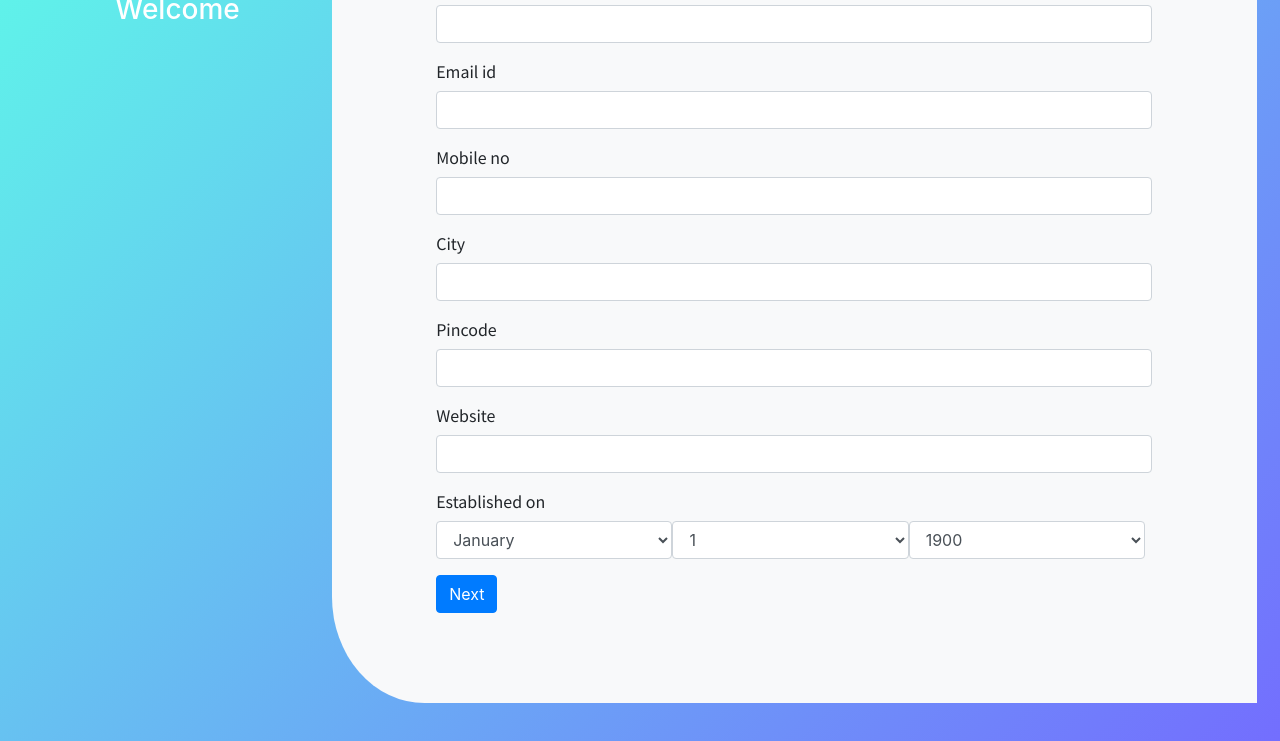
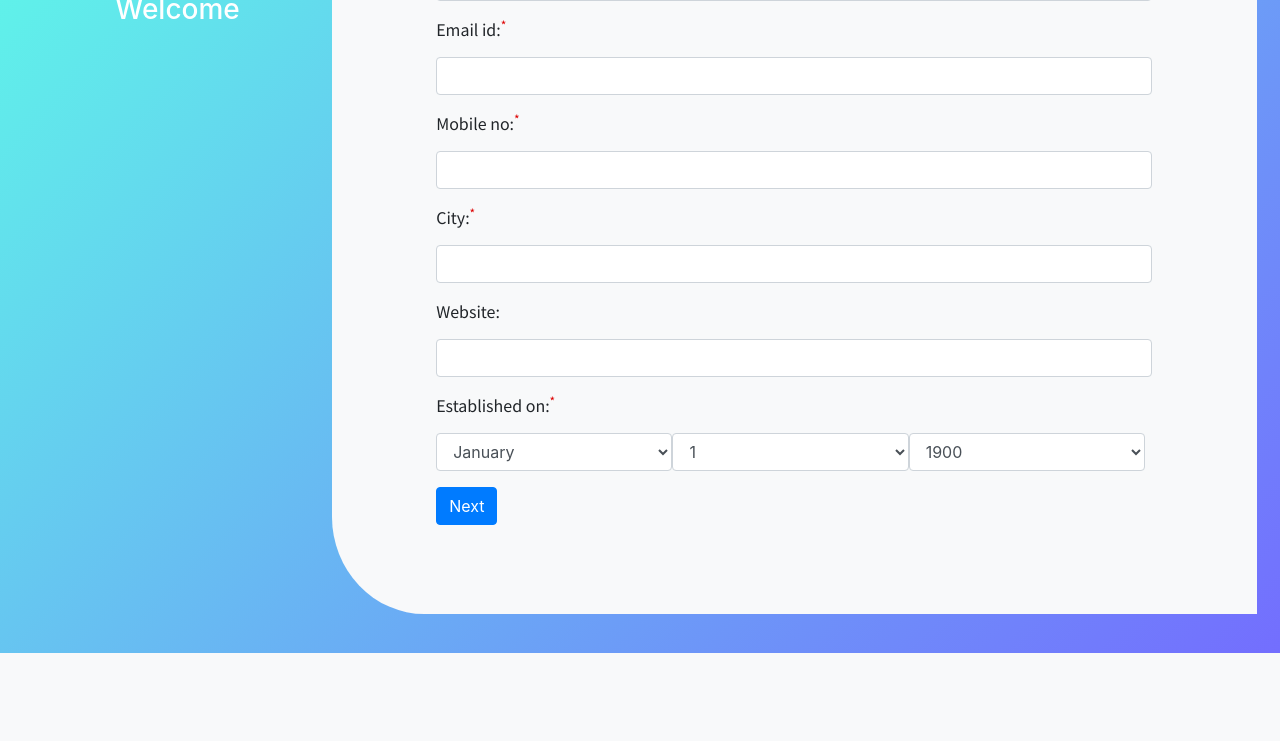
Before and after one commit to madhusona/django-NGO, a Django app: page /Registration/ in a window 1280 px wide. Shown: the part 395-1136 px from the top of the page. After the commit the page ends 1048 px from the top, so only its background shows below. Run offline with Django 3.2, Linux system fonts and the light colour scheme; some libraries are stand-ins or nearby versions.

Commit message:
map changes

```diff
--- a/djangoNGO/settings.py
+++ b/djangoNGO/settings.py
@@ -28,7 +28,7 @@ GOOGLE_KEY = 'AIzaSyA1zVFhtkIuZub4tDDkkFsAtd49uWdkKmo'
 # SECURITY WARNING: don't run with debug turned on in production!
 DEBUG = True
 
-ALLOWED_HOSTS = []
+ALLOWED_HOSTS = ['10.10.17.157','localhost']
 
 
 # Application definition
--- a/frugal/models.py
+++ b/frugal/models.py
@@ -20,7 +20,7 @@ class NGO(models.Model):
     City = models.CharField(max_length=50,help_text="Maximum 50 Characters")
     Latitude = models.DecimalField(null=True,blank=True,max_digits=13, decimal_places=10)
     Longitude = models.DecimalField(null=True,blank=True,max_digits=13, decimal_places=10)
-    Pincode = models.CharField(max_length=6,help_text="Should be 6 Characters")
+    Pincode = models.CharField(null=True,max_length=6,help_text="Should be 6 Characters")
     Website = models.CharField(max_length=30,blank=True,null=True,help_text="Maximum 30 Characters")
     Established_on = models.DateField(help_text="Required.")
 
@@ -51,23 +51,21 @@ class NGO_Registration(models.Model):
 
 
 class SignupForm(ModelForm):
+
     class Meta:
         model=NGO
-        fields=['Organization_Name','Contact_Person','Email_id','Mobile_no','City','Pincode','Website','Established_on']
+        fields=['Organization_Name','Contact_Person','Email_id','Mobile_no','City','Website','Established_on']
         widgets = {
             'Address': forms.Textarea, 'Email_id':forms.EmailInput,'Established_on':forms.SelectDateWidget(years=range(1900,datetime.today().year+1))
         }
+
+
+
     def clean_Mobile_no(self):
         data = self.cleaned_data['Mobile_no']
 
         if len(data) != 10 or not data.isdigit():
             raise ValidationError('Invalid Mobile No')
-        return data
-    def clean_Pincode(self):
-        data = self.cleaned_data['Pincode']
-
-        if len(data) != 6 or not data.isdigit():
-            raise ValidationError('Invalid Pincode')
         return data
 
     def clean_Email_id(self):
@@ -82,6 +80,22 @@ class ProfileForm(forms.Form):
 
 class NGO_locationForm(forms.Form):
     Address = forms.CharField(widget = forms.Textarea)
+    Pincode = forms.CharField(required=True)
     City = forms.CharField(widget = forms.HiddenInput(attrs={'readonly':'readonly'}))
-    latitude = forms.DecimalField(widget = forms.HiddenInput(attrs={'readonly':'readonly'}))
-    longitude = forms.DecimalField(widget = forms.HiddenInput(attrs={'readonly':'readonly'}))
+    latitude = forms.DecimalField(required=True,widget = forms.HiddenInput(attrs={'readonly':'readonly'}))
+    longitude = forms.DecimalField(required=True,widget = forms.HiddenInput(attrs={'readonly':'readonly'}))
+    map_click = forms.CharField(required=False,widget = forms.HiddenInput(attrs={'readonly':'readonly'}))
+
+    def clean_Pincode(self):
+        data = self.cleaned_data['Pincode']
+
+        if len(data) != 6 or not data.isdigit():
+            raise ValidationError('Invalid Pincode')
+        return data
+
+    def clean_map_click(self):
+        data = self.cleaned_data['map_click']
+        if data != "True":
+            raise ValidationError('Locate You in Google Maps')
+
+        return data
--- a/frugal/static/frugal/css/style.css
+++ b/frugal/static/frugal/css/style.css
@@ -24,6 +24,13 @@
 
 .labe{
     font-family: 'Noto Sans SC', sans-serif;
+}
+
+.required
+{
+    color: #d00;
+    content: "*";
+
 }
 
 .date-control{
@@ -68,14 +75,24 @@
 
 .table1
 {
-    border: #505050 1px solid;
+    border: #F5F3F2 1px solid;
     border-bottom: none;
     width: 100%;
 }
 
 .panel1
 {
-    border: #505050 0.5px solid;
+    border: #F5F3F2 0.5px solid;
     text-align: center;
+    margin-bottom: 20px;
     width: 100%;
 }
+
+.panel1 button
+{
+    background-color: dodgerblue;
+    color:#fff;
+    border-radius: 7px;
+    float: center;
+    width:10%;
+}
--- a/frugal/static/frugal/js/geo.js
+++ b/frugal/static/frugal/js/geo.js
@@ -43,7 +43,7 @@ function getLatitudeLongitude() {
                         map.panTo(point);
                         document.getElementById("id_latitude").value = point.lat();
                         document.getElementById("id_longitude").value = point.lng();
-
+                        document.getElementById("id_map_click").value = "True";
                     }
                     var lat = parseFloat(document.getElementById("id_latitude").value);
                     var lng = parseFloat(document.getElementById("id_longitude").value);
--- a/frugal/templates/frugal/Register.html
+++ b/frugal/templates/frugal/Register.html
@@ -5,10 +5,9 @@
 {% block content %}
 
             <h1 class="heading1">NGO Registration:</h1>
-            <h2 class="heading2">Step 1: General Details</h2>
             <div class="progress" style="height: 20px;">
                 <div class="progress-bar" role="progressbar" style="width: 33%;" aria-valuenow="25" aria-valuemin="0" aria-valuemax="100">Step 1: General Details</div>
-              </div>
+            </div>
 
 
 
@@ -19,7 +18,12 @@
                   {% csrf_token %}
                   {% for field in form %}
                   <div class="form-group">
-                    <label class="labe" for="{{field.name}}">{{field.label}}</label>
+                    {% if field.field.required %}
+                        <label class="labe" for="{{field.name}}">{{field.label_tag}}<sup class="required">*</sup></label>
+                    {% else %}
+                        <label class="labe" for="{{field.name}}">{{field.label_tag}}</label>
+                    {% endif %}
+
                     {% if field.name != "Established_on" %}
                       {{ field | add_class:"form-control"}}
                     {%else%}
--- a/frugal/templates/frugal/index.html
+++ b/frugal/templates/frugal/index.html
@@ -29,10 +29,10 @@
                 <a class="nav-link" href="#">Home <span class="sr-only">(current)</span></a>
               </li>
               <li class="nav-item">
-                <a class="nav-link" href="#">admin</a>
+                <a class="nav-link" href="#">I am a Donor</a>
               </li>
               <li class="nav-item">
-                  <a class="nav-link" href="{% url 'register' %}">Registration</a>
+                  <a class="nav-link" href="{% url 'register' %}">I am a NGO</a>
                 </li>
             </ul>
           </div>
--- a/frugal/views.py
+++ b/frugal/views.py
@@ -35,6 +35,7 @@ def Map(request):
             request.session['latitude']=float(form.cleaned_data['latitude'])
             request.session['longitude']=float(form.cleaned_data['longitude'])
             request.session['address']=str(form.cleaned_data['Address'])
+            request.session['pincode']=str(form.cleaned_data['Pincode'])
             return redirect('Profile')
     else:
         form=models.NGO_locationForm()
@@ -53,6 +54,7 @@ def Profile(request):
             Record.Latitude = float(request.session['latitude'])
             Record.Longitude = float(request.session['longitude'])
             Record.Address = str(request.session['address'])
+            Record.Pincode = str(request.session['pincode'])
             Record.save()
             profile = NGO_Profile()
             profile.NGO=NGO.objects.get(Email_id=reg_form.cleaned_data['Email_id'])
```
Also changed, not shown: frugal/templates/frugal/Profile.html (+9 -7 lines), frugal/templates/frugal/map.html (+8 -7 lines), frugal/migrations/0009_auto_20181129_2031.py (added), pictures/Desert_mTtvSKi.jpg (added), pictures/Lighthouse_ehEoPre.jpg (added), pictures/Tulips_GVO43AH.jpg (added), pictures/uttamavillain759.jpg (added).
